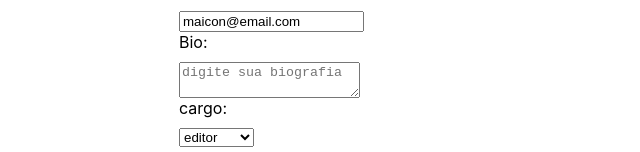
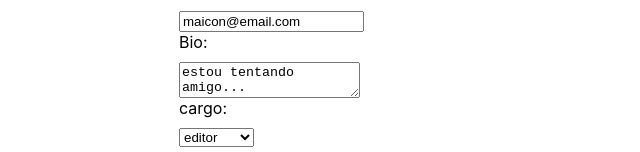
Before and after one commit to malinhodev/parquinho-react, a React (Create React App) app in the folder formularios/forms/: page / in a window 1280 px wide. Shown: the part 139-291 px from the top of the page, without its empty margins (211-851 px from the left). Built offline with nearby package versions, Linux system fonts and the light colour scheme.

Commit message:
resgatando os dados

```diff
--- a/formularios/forms/src/App.js
+++ b/formularios/forms/src/App.js
@@ -9,7 +9,8 @@ function App() {
         <MyForm user={{
           name: "Maicon",
           email: "maicon@email.com",
-          bio: ''
+          bio: 'estou tentando amigo...',
+          cargo: 'editor'
         }}/>
     </div>
   );
--- a/formularios/forms/src/components/MyForm.jsx
+++ b/formularios/forms/src/components/MyForm.jsx
@@ -4,7 +4,7 @@ const MyForm = ({user}) => {
     const [name,setName] = useState(user ? user.name : '')
     const [email,setEmail] = useState(user ? user.email : "")
     const [bio,setBio] = useState(user ? user.bio : "")
-    const [cargo,setCargo] = useState('')
+    const [cargo,setCargo] = useState(user ? user.cargo : "")
 
     const handleName = (e)=>{
         setName(e.target.value)
@@ -39,7 +39,7 @@ const MyForm = ({user}) => {
                 </label>
                 <label htmlFor="">
                     <span>cargo:</span>
-                    <select name="cargo" onChange={(e)=> setCargo(e.target.value)}>
+                    <select name="cargo" onChange={(e)=> setCargo(e.target.value)} value={cargo}>
                         <option value="editor">editor</option>
                         <option value="chefe">chefe</option>
                         <option value="fotografo">fotográfo</option>
```
